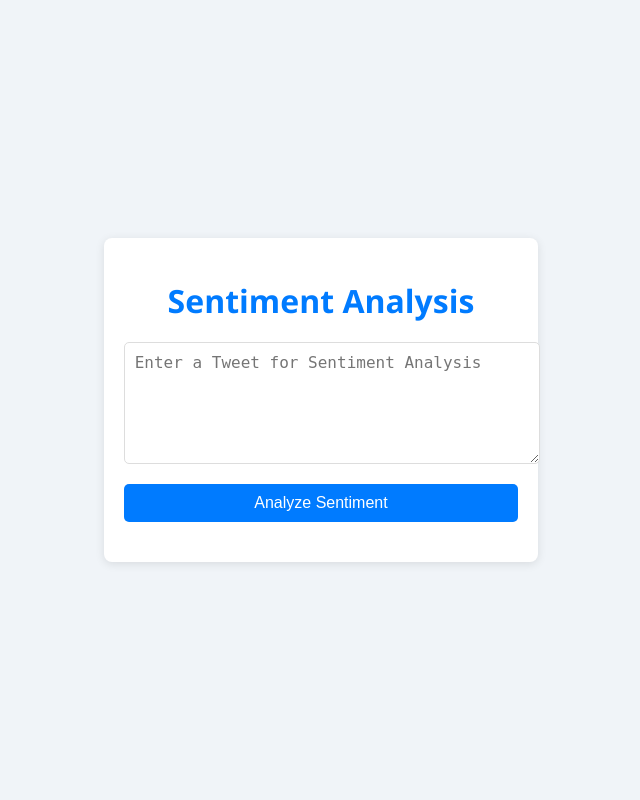
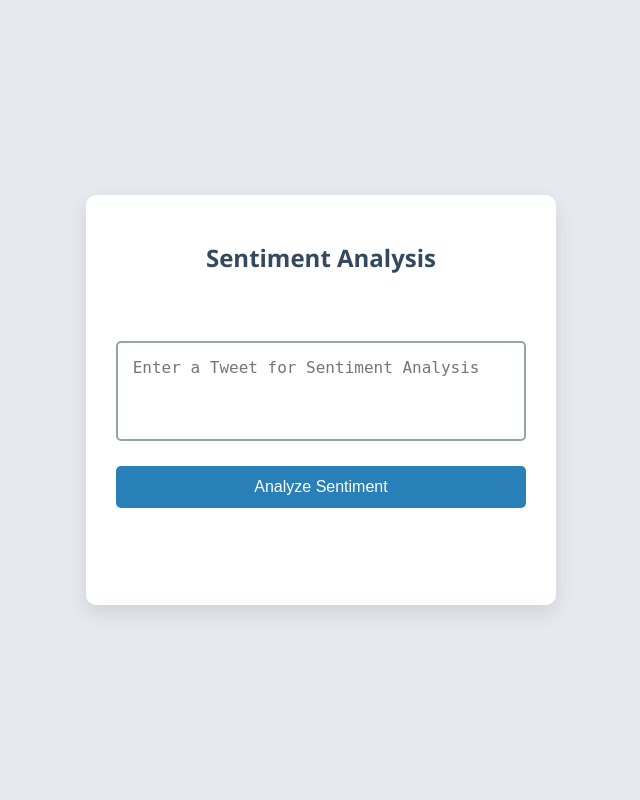
Before and after one commit to Subhadevik/Twitter_Sentiment_analysis, a Flask app: page / in a window 1280 px wide. Shown: the whole page, without its empty margins (319-959 px from the left). Run offline with Flask 3, Linux system fonts and the light colour scheme; parts of the project's set-up code (start-up, migrations or seed data) failed here and were passed over.

Commit message:
Update styles.css

```diff
--- a/static/styles.css
+++ b/static/styles.css
@@ -1,8 +1,8 @@
 /* styles.css */
 body {
     font-family: 'Segoe UI', Tahoma, Geneva, Verdana, sans-serif;
-    background-color: #f0f4f8;
-    color: #333;
+    background-color: #e6e9ef; /* Light gray-blue background */
+    color: #2c3e50; /* Darker blue for text */
     display: flex;
     justify-content: center;
     align-items: center;
@@ -11,46 +11,60 @@ body {
 }
 
 .container {
-    max-width: 600px;
-    padding: 20px;
-    background-color: #ffffff;
-    border-radius: 8px;
-    box-shadow: 0 2px 10px rgba(0, 0, 0, 0.1);
+    max-width: 500px;
+    padding: 30px;
+    background-color: #ffffff; /* White background for the container */
+    border-radius: 10px;
+    box-shadow: 0 8px 20px rgba(0, 0, 0, 0.1); /* Softer shadow for a professional look */
+    text-align: center;
+    position: relative; /* Ensures static height */
 }
 
 h1 {
-    text-align: center;
-    color: #007bff;
+    color: #34495e; /* Darker blue for header */
+    font-size: 24px;
     margin-bottom: 20px;
+    font-weight: 600;
 }
 
 textarea {
     width: 100%;
     height: 100px;
-    padding: 10px;
-    margin-bottom: 15px;
-    border: 1px solid #ddd;
+    padding: 15px;
+    margin-bottom: 20px;
+    border: 2px solid #95a5a6; /* Light blue-gray border */
     border-radius: 5px;
     font-size: 16px;
+    resize: none; /* Prevents text area from resizing */
+    box-sizing: border-box;
 }
 
 button {
     width: 100%;
-    padding: 10px;
-    background-color: #007bff;
+    padding: 12px;
+    background-color: #2980b9; /* Mid blue button */
     border: none;
     border-radius: 5px;
     color: #ffffff;
     font-size: 16px;
+    font-weight: 500;
     cursor: pointer;
+    transition: background-color 0.3s ease;
 }
 
 button:hover {
-    background-color: #0056b3;
+    background-color: #1f618d; /* Darker blue on hover */
 }
 
 #result {
     margin-top: 20px;
     font-size: 18px;
-    text-align: center;
+    color: #2980b9;
 }
+
+.container {
+    height: 350px; /* Static height for the container */
+    display: flex;
+    flex-direction: column;
+    justify-content: space-between; /* Ensures space distribution */
+}
```
